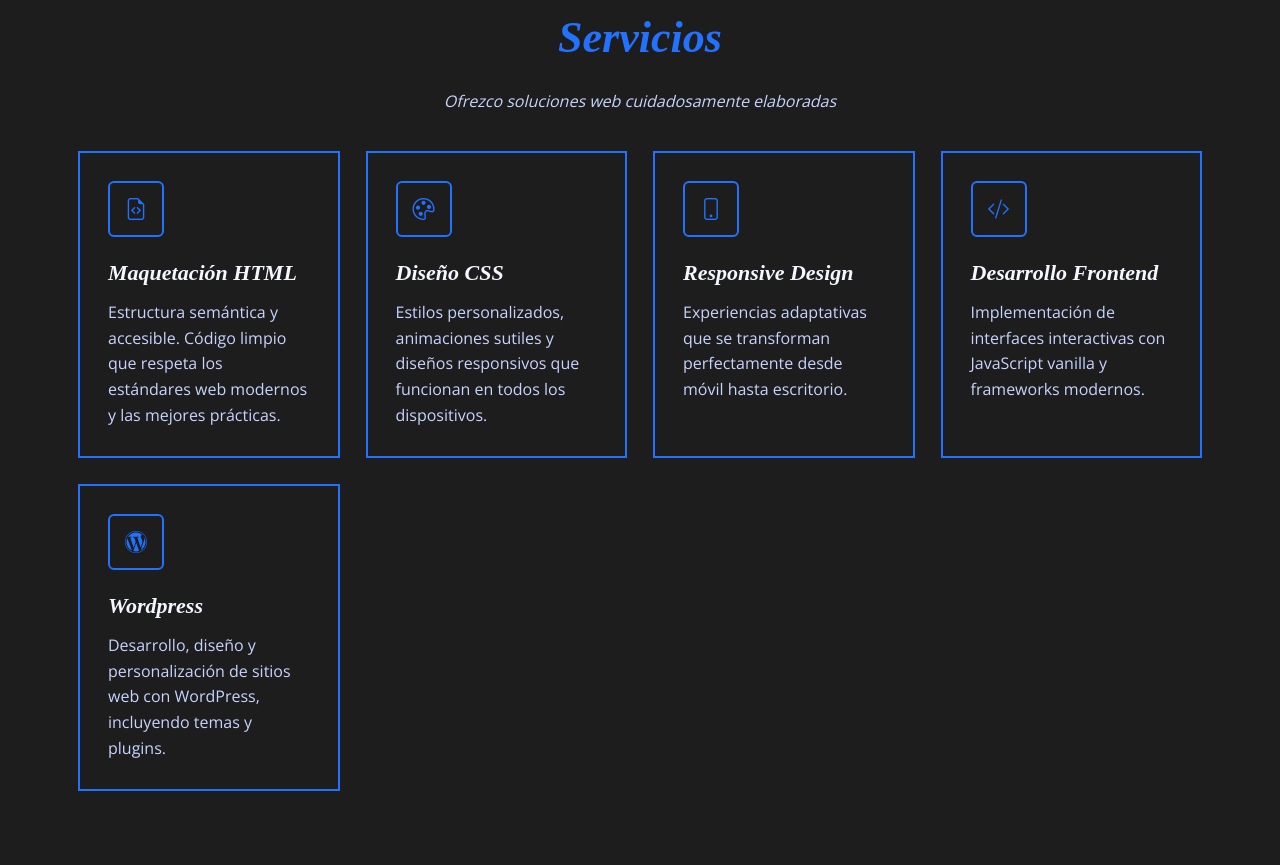
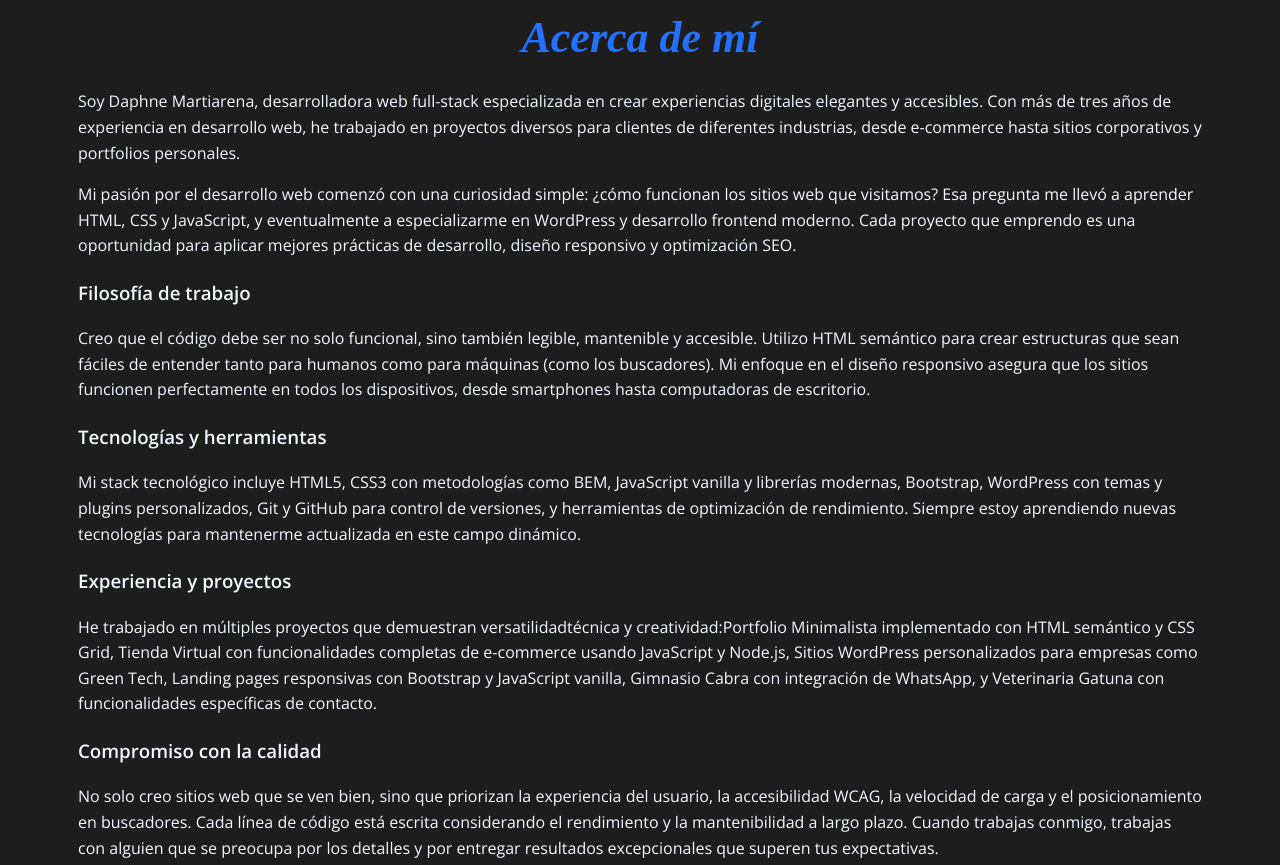
Before and after one commit to Daphne666a/Portafolio-profesional, a website: page index.html in a window 1280 px wide. Shown: the part 738-1603 px from the top of the page. Drawn offline with nearby package versions, Linux system fonts and the light colour scheme; a web font is replaced by a local one.

Commit message:
Otra vez SEO

```diff
--- a/index.html
+++ b/index.html
@@ -3,7 +3,7 @@
 <head>
   <meta charset="utf-8" />
   <meta name="viewport" content="width=device-width,initial-scale=1" />
-  <meta name="description" content="Daphne Martiarena - Desarrolladora web especializada en Wordpress, HTML, CSS y JavaScript. Creando experiencias web con wordpress, código limpio y diseño responsivo.">
+  <meta name="description" content="Desarrolladora web especializada en WordPress, HTML y CSS. Portfolio profesional de Daphne Martiarena con proyectos de diseño web responsivo.">
   <meta name="keywords" content="desarrolladora web, frontend, wordpress, HTML, CSS, JavaScript, portfolio, diseño web, desarrollo web">
   <meta name="author" content="Daphne Martiarena">
   <meta name="robots" content="index, follow">
@@ -16,9 +16,9 @@
   <link rel="apple-touch-icon" href="/favicon.ico">
 
   <!-- Alternate Language Versions -->
-  <link rel="alternate" hreflang="es" href="https://daphne-martiarena.vercel.app/">
-  <link rel="alternate" hreflang="en" href="https://daphne-martiarena.vercel.app/en/">
-  <link rel="alternate" hreflang="x-default" href="https://daphne-martiarena.vercel.app/">
+  <link rel="alternate" hreflang="es" href="https://daphne-martiarena.vercel.app/" />
+  <link rel="alternate" hreflang="en" href="https://daphne-martiarena.vercel.app/en/" />
+  <link rel="alternate" hreflang="x-default" href="https://daphne-martiarena.vercel.app/" />
 
   <!-- Open Graph / Facebook -->
   <meta property="og:type" content="website">
@@ -134,13 +134,37 @@
           </svg>
         </div>
 
-        <h1 class="hero-title" data-value="name">Daphne Martiarena</h1>
+        <h1 class="hero-title" data-value="name">Daphne Martiarena - Desarrolladora Web</h1>
         <p class="hero-sub" data-value="subtitle">Desarrolladora web especializada en WordPress, HTML & CSS</p>
         <p class="hero-desc" data-value="description">Creando experiencias web con atención al detalle, código semántico y diseño cuidadoso. Cada proyecto es un acto de dedicación artesanal.</p>
 
         <button class="btn-outline" id="exploreBtn" aria-label="Explorar servicios" data-value="cta">Explorar servicios
           <span class="chev" aria-hidden="true">▾</span>
         </button>
+      </div>
+    </section>
+
+    <!-- ABOUT -->
+    <section class="section about">
+      <div class="container">
+        <h2 class="section-title">Acerca de mí</h2>
+        <div class="about-content">
+          <p>Soy Daphne Martiarena, desarrolladora web full-stack especializada en crear experiencias digitales elegantes y accesibles. Con más de tres años de experiencia en desarrollo web, he trabajado en proyectos diversos para clientes de diferentes industrias, desde e-commerce hasta sitios corporativos y portfolios personales.</p>
+
+          <p>Mi pasión por el desarrollo web comenzó con una curiosidad simple: ¿cómo funcionan los sitios web que visitamos? Esa pregunta me llevó a aprender HTML, CSS y JavaScript, y eventualmente a especializarme en WordPress y desarrollo frontend moderno. Cada proyecto que emprendo es una oportunidad para aplicar mejores prácticas de desarrollo, diseño responsivo y optimización SEO.</p>
+
+          <h3>Filosofía de trabajo</h3>
+          <p>Creo que el código debe ser no solo funcional, sino también legible, mantenible y accesible. Utilizo HTML semántico para crear estructuras que sean fáciles de entender tanto para humanos como para máquinas (como los buscadores). Mi enfoque en el diseño responsivo asegura que los sitios funcionen perfectamente en todos los dispositivos, desde smartphones hasta computadoras de escritorio.</p>
+
+          <h3>Tecnologías y herramientas</h3>
+          <p>Mi stack tecnológico incluye HTML5, CSS3 con metodologías como BEM, JavaScript vanilla y librerías modernas, Bootstrap, WordPress con temas y plugins personalizados, Git y GitHub para control de versiones, y herramientas de optimización de rendimiento. Siempre estoy aprendiendo nuevas tecnologías para mantenerme actualizada en este campo dinámico.</p>
+
+          <h3>Experiencia y proyectos</h3>
+          <p>He trabajado en múltiples proyectos que demuestran versatilidadtécnica y creatividad:Portfolio Minimalista implementado con HTML semántico y CSS Grid, Tienda Virtual con funcionalidades completas de e-commerce usando JavaScript y Node.js, Sitios WordPress personalizados para empresas como Green Tech, Landing pages responsivas con Bootstrap y JavaScript vanilla, Gimnasio Cabra con integración de WhatsApp, y Veterinaria Gatuna con funcionalidades específicas de contacto.</p>
+
+          <h3>Compromiso con la calidad</h3>
+          <p>No solo creo sitios web que se ven bien, sino que priorizan la experiencia del usuario, la accesibilidad WCAG, la velocidad de carga y el posicionamiento en buscadores. Cada línea de código está escrita considerando el rendimiento y la mantenibilidad a largo plazo. Cuando trabajas conmigo, trabajas con alguien que se preocupa por los detalles y por entregar resultados excepcionales que superen tus expectativas.</p>
+        </div>
       </div>
     </section>
 
```
